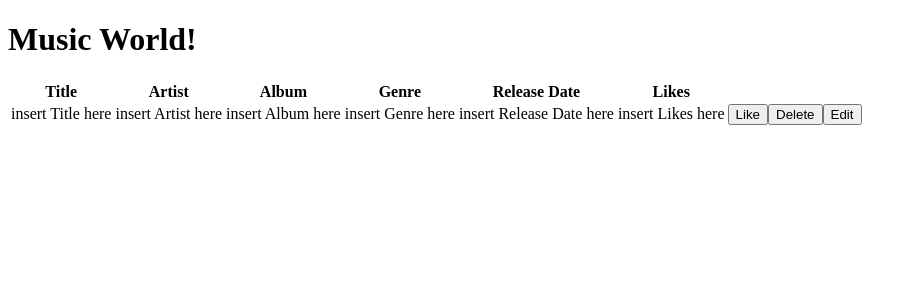
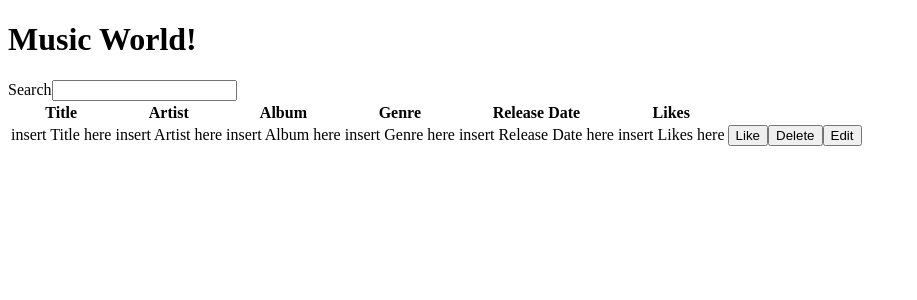
Before and after one commit to C-Skala/music-library-frontend, a React (Create React App) app: page / in a window 1280 px wide. Shown: the top 300 px of the page, without its empty margins (0-917 px from the left). Built offline with nearby package versions, Linux system fonts and the light colour scheme; no server answers.

Commit message:
added searchbar

```diff
--- a/src/App.js
+++ b/src/App.js
@@ -1,5 +1,6 @@
 import MusicTable from "./components/musicTable/musicTable";
 import NavBar from "./components/navBar/NavBar";
+import SearchBar from "./components/searchBar/SearchBar";
 
 function App() {
 
@@ -9,6 +10,7 @@ function App() {
   return (
     <div>
       <NavBar/>
+      <SearchBar/>
       <MusicTable/>
     </div>
   );
--- /dev/null
+++ b/src/components/searchBar/SearchBar.jsx
@@ -0,0 +1,10 @@
+const SearchBar = (props) => {
+    return (
+        <div>
+           <label>Search</label>
+           <input type = 'text'/>
+        </div>
+     );
+}
+
+export default SearchBar;
```
